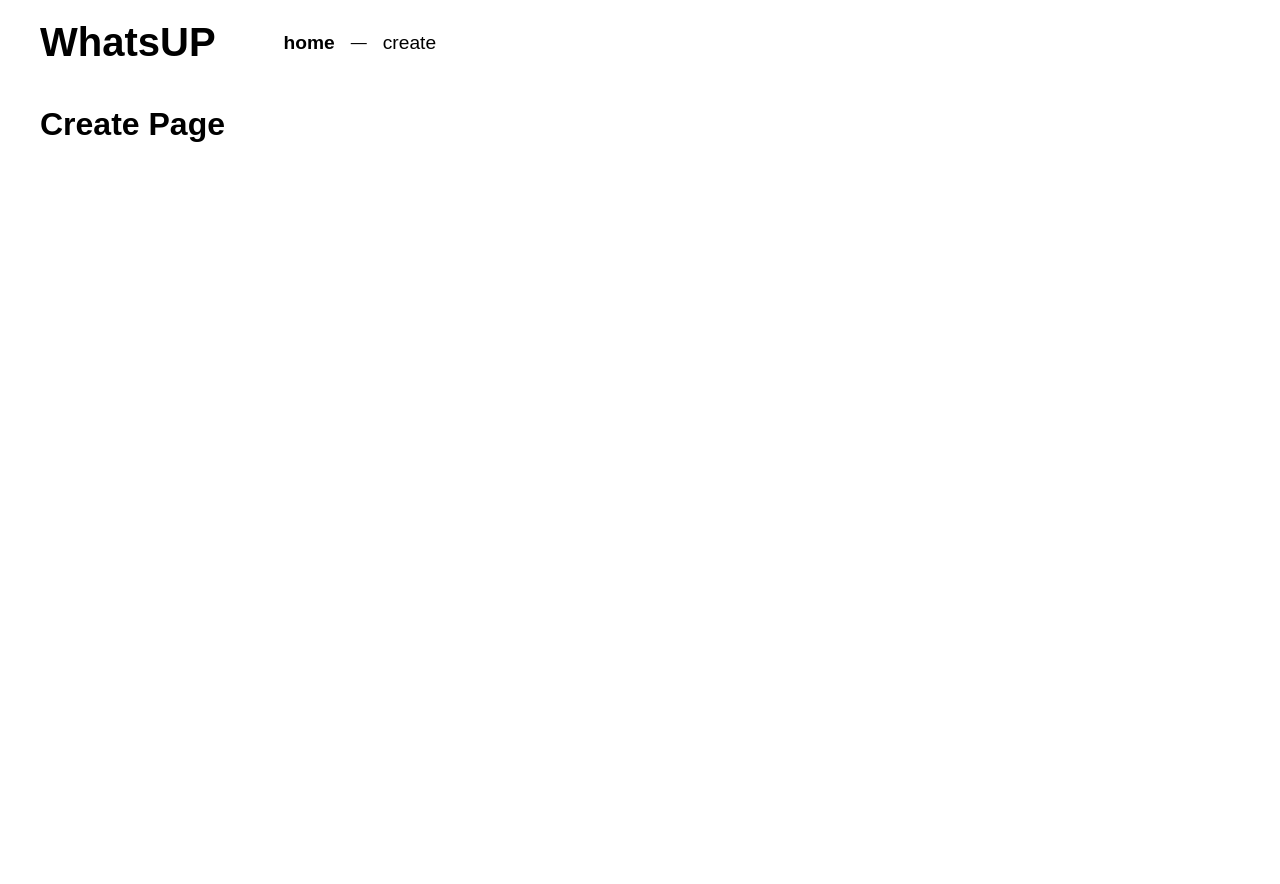
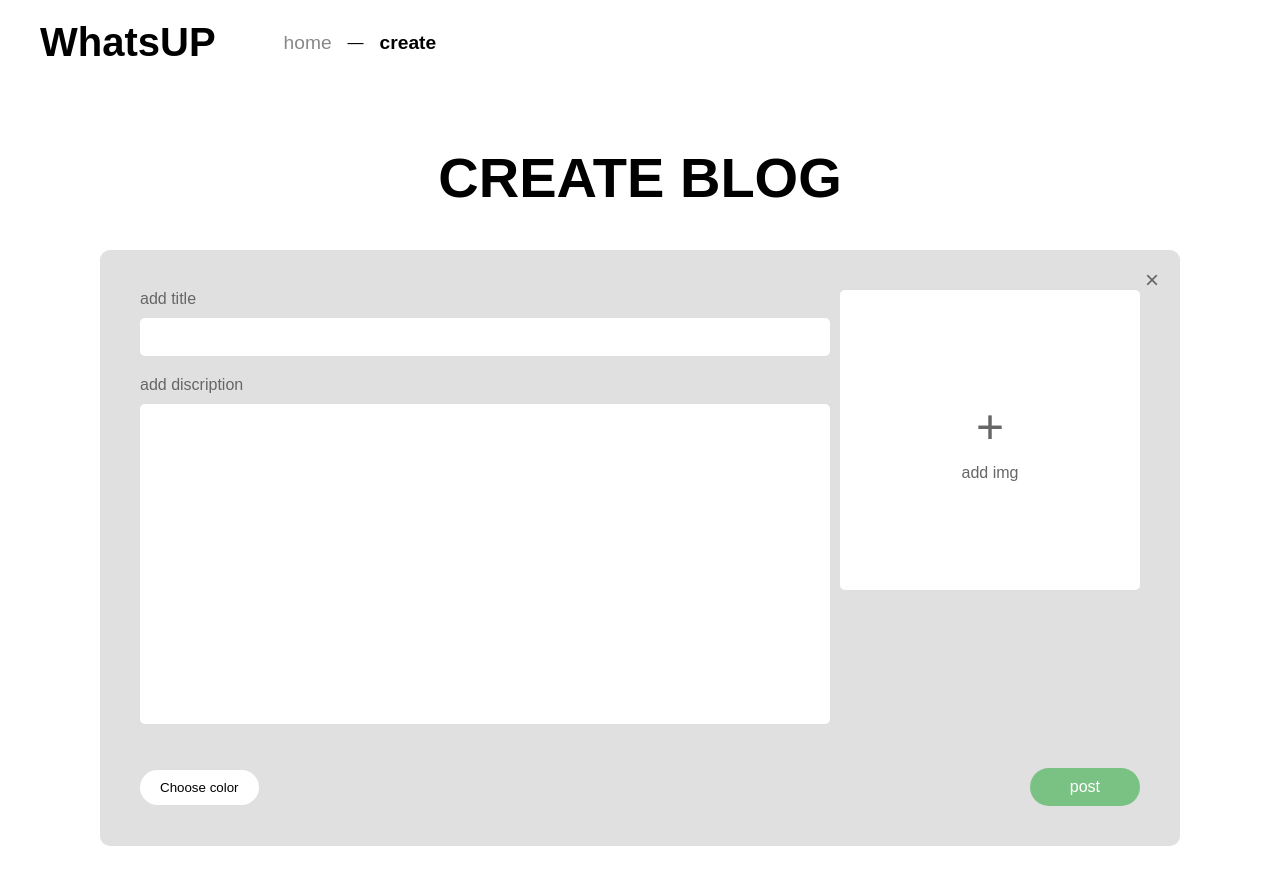
Before and after one commit to Lukec1103/WhatsUP, a React (Vite) app: page /create in a window 1280 px wide. Shown: the top 884 px of the page. Before the commit the page ends 800 px from the top, so only its background shows below. Built offline with nearby package versions, Linux system fonts and the light colour scheme.

Commit message:
Create.tsx update

```diff
--- a/src/App.tsx
+++ b/src/App.tsx
@@ -1,19 +1,20 @@
-
-import { Routes, Route, Link } from 'react-router-dom'
+import { Routes, Route, Link, useLocation } from 'react-router-dom'
 import Home from './pages/Home'
 import Create from './pages/Create'
 import NotFound from './pages/NotFound'
 import './styles/global.css'
 
 function App() {
+  const location = useLocation();
+
   return (
     <div className="app-container">
       <header>
         <h1 className="logo">WhatsUP</h1>
         <nav>
-          <Link to="/" className="nav-link">home</Link>
+          <Link to="/" className={`nav-link ${location.pathname === '/' ? 'active' : 'inactive'}`}>home</Link>
           <span className="nav-divider">—</span>
-          <Link to="/create" className="nav-link">create</Link>
+          <Link to="/create" className={`nav-link ${location.pathname === '/create' ? 'active' : 'inactive'}`}>create</Link>
         </nav>
       </header>
       <main>
--- a/src/pages/Create.tsx
+++ b/src/pages/Create.tsx
@@ -1,3 +1,130 @@
+import { useState } from 'react';
+import type { ChangeEvent, FormEvent } from 'react';
+import { useNavigate } from 'react-router-dom';
+
+interface BlogPost {
+  id: number;
+  title: string;
+  description: string;
+  backgroundColor: string;
+  image: string | null;
+  date: string;
+}
+
 export default function Create() {
-  return <h1>Create Page</h1>
+  const [title, setTitle] = useState<string>('');
+  const [description, setDescription] = useState<string>('');
+  const [selectedColor, setSelectedColor] = useState<string>('#e0e0e0');
+  const [image, setImage] = useState<string | null>(null);
+  const navigate = useNavigate();
+
+  const handleSubmit = (e: FormEvent<HTMLFormElement>) => {
+    e.preventDefault();
+
+    // Create the blog post object
+    const blogPost: BlogPost = {
+      id: Date.now(),
+      title,
+      description,
+      backgroundColor: selectedColor,
+      image,
+      date: new Date().toLocaleDateString()
+    };
+
+    // Save to localStorage
+    const existingPosts = JSON.parse(localStorage.getItem('blogPosts') || '[]');
+    localStorage.setItem('blogPosts', JSON.stringify([...existingPosts, blogPost]));
+
+    // Navigate back to home
+    navigate('/');
+  };
+
+  const handleCancel = () => {
+    navigate('/');
+  };
+
+  const handleImageUpload = (e: ChangeEvent<HTMLInputElement>) => {
+    if (e.target.files && e.target.files[0]) {
+      const imageUrl = URL.createObjectURL(e.target.files[0]);
+      setImage(imageUrl);
+    }
+  };
+
+  const handleColorChange = () => {
+    // Cycle through a few predefined colors
+    const colors = ['#e0e0e0', '#f8d7da', '#fff3cd', '#d1e7dd', '#cfe2ff'];
+    const currentIndex = colors.indexOf(selectedColor);
+    const nextIndex = (currentIndex + 1) % colors.length;
+    setSelectedColor(colors[nextIndex]);
+  };
+
+  return (
+    <div className="create-blog-container">
+      <h2 className="create-blog-title">CREATE BLOG</h2>
+
+      <div className="form-container" style={{ backgroundColor: selectedColor }}>
+        <button className="close-button" onClick={handleCancel}>×</button>
+
+        <form onSubmit={handleSubmit}>
+          <div className="form-content">
+            <div className="form-left">
+              <div className="input-group">
+                <label className="input-label">add title</label>
+                <input
+                  type="text"
+                  className="text-input"
+                  value={title}
+                  onChange={(e: ChangeEvent<HTMLInputElement>) => setTitle(e.target.value)}
+                  required
+                />
+              </div>
+
+              <div className="input-group">
+                <label className="input-label">add discription</label>
+                <textarea
+                  className="textarea-input"
+                  value={description}
+                  onChange={(e: ChangeEvent<HTMLTextAreaElement>) => setDescription(e.target.value)}
+                  required
+                />
+              </div>
+            </div>
+
+            <div className="form-right">
+              <div className="input-group">
+                <input
+                  type="file"
+                  id="image-upload"
+                  accept="image/*"
+                  style={{ display: 'none' }}
+                  onChange={handleImageUpload}
+                />
+                <label htmlFor="image-upload" className="image-upload">
+                  {image ? (
+                    <img src={image} alt="Preview" style={{ width: '100%', height: '100%', objectFit: 'cover', borderRadius: '5px' }} />
+                  ) : (
+                    <>
+                      <div className="plus-icon">+</div>
+                      <div className="upload-text">add img</div>
+                    </>
+                  )}
+                </label>
+              </div>
+            </div>
+          </div>
+
+          <div className="form-footer">
+            <button
+              type="button"
+              className="color-selector"
+              onClick={handleColorChange}
+            >
+              Choose color
+            </button>
+            <button type="submit" className="post-button">post</button>
+          </div>
+        </form>
+      </div>
+    </div>
+  );
 }
--- a/src/styles/global.css
+++ b/src/styles/global.css
@@ -33,13 +33,19 @@ nav {
 
 .nav-link {
   text-decoration: none;
-  color: #000;
+  margin: 0 8px;
   font-size: 1.2rem;
-  margin: 0 8px;
+  transition: color 0.3s ease;
 }
 
-.nav-link:first-child {
+.nav-link.active {
+  color: #000;
   font-weight: bold;
+}
+
+.nav-link.inactive {
+  color: #888;
+  font-weight: normal;
 }
 
 .nav-divider {
@@ -55,7 +61,143 @@ nav {
   margin-bottom: 20px;
 }
 
-/* These styles will be expanded later when adding the blog containers */
 .blog-container {
   padding: 20px 0;
 }
+
+/* Create blog page styles */
+.create-blog-container {
+  text-align: center;
+  padding: 20px 0 60px;
+}
+
+.create-blog-title {
+  font-size: 3.5rem;
+  font-weight: bold;
+  margin: 40px 0;
+}
+
+.form-container {
+  position: relative;
+  background-color: #e0e0e0;
+  max-width: 1000px;
+  margin: 0 auto;
+  padding: 40px;
+  border-radius: 10px;
+  display: flex;
+  flex-direction: column;
+}
+
+.close-button {
+  position: absolute;
+  top: 15px;
+  right: 15px;
+  font-size: 24px;
+  background: none;
+  border: none;
+  cursor: pointer;
+  color: #666;
+  transition: color 0.2s;
+}
+
+.close-button:hover {
+  color: #ff0000;
+}
+
+.form-content {
+  display: flex;
+  gap: 30px;
+}
+
+.form-left {
+  flex: 1;
+  display: flex;
+  flex-direction: column;
+}
+
+.form-right {
+  width: 300px;
+  display: flex;
+  flex-direction: column;
+}
+
+.input-group {
+  margin-bottom: 20px;
+  text-align: left;
+}
+
+.input-label {
+  display: block;
+  margin-bottom: 10px;
+  color: #666;
+}
+
+.text-input {
+  width: 100%;
+  padding: 10px;
+  border: none;
+  border-radius: 5px;
+  font-size: 16px;
+}
+
+.textarea-input {
+  width: 100%;
+  height: 300px;
+  padding: 10px;
+  border: none;
+  border-radius: 5px;
+  font-size: 16px;
+  resize: none;
+}
+
+.image-upload {
+  width: 100%;
+  height: 300px;
+  background-color: #fff;
+  border-radius: 5px;
+  display: flex;
+  flex-direction: column;
+  justify-content: center;
+  align-items: center;
+  cursor: pointer;
+}
+
+.plus-icon {
+  font-size: 48px;
+  color: #666;
+  margin-bottom: 10px;
+}
+
+.upload-text {
+  color: #666;
+}
+
+.form-footer {
+  display: flex;
+  justify-content: space-between;
+  align-items: center;
+  margin-top: 20px;
+}
+
+.color-selector {
+  padding: 10px 20px;
+  background-color: white;
+  border: none;
+  border-radius: 30px;
+  cursor: pointer;
+}
+
+.post-button {
+  padding: 10px 40px;
+  background-color: #7ac283;
+  color: white;
+  border: none;
+  border-radius: 30px;
+  font-size: 16px;
+  cursor: pointer;
+  transition: background-color 0.2s;
+}
+
+.post-button:hover {
+  background-color: #68a571;
+}
```
